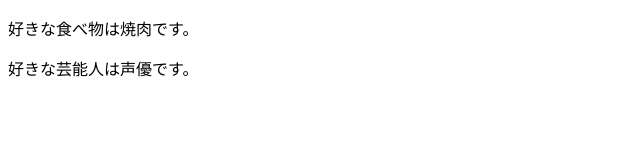
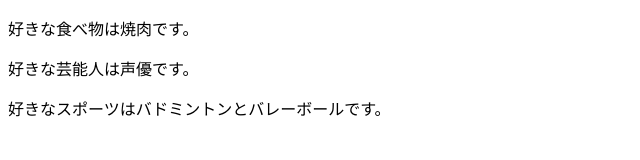
Before and after one commit to hesogoma2nd/command-practice, a plain HTML site: page index.html in a window 1280 px wide. Shown: the whole page, without its empty margins (0-640 px from the left). Drawn offline with Linux system fonts and the light colour scheme.

Commit message:
好きなスポーツを追記＆修正

```diff
--- a/index.html
+++ b/index.html
@@ -4,5 +4,7 @@
 <body>
     <p>好きな食べ物は焼肉です。</p>
     <p>好きな芸能人は声優です。</p>
+    <p>好きなスポーツはバドミントンとバレーボールです。</p>
+
 </body>
 </html>
```
